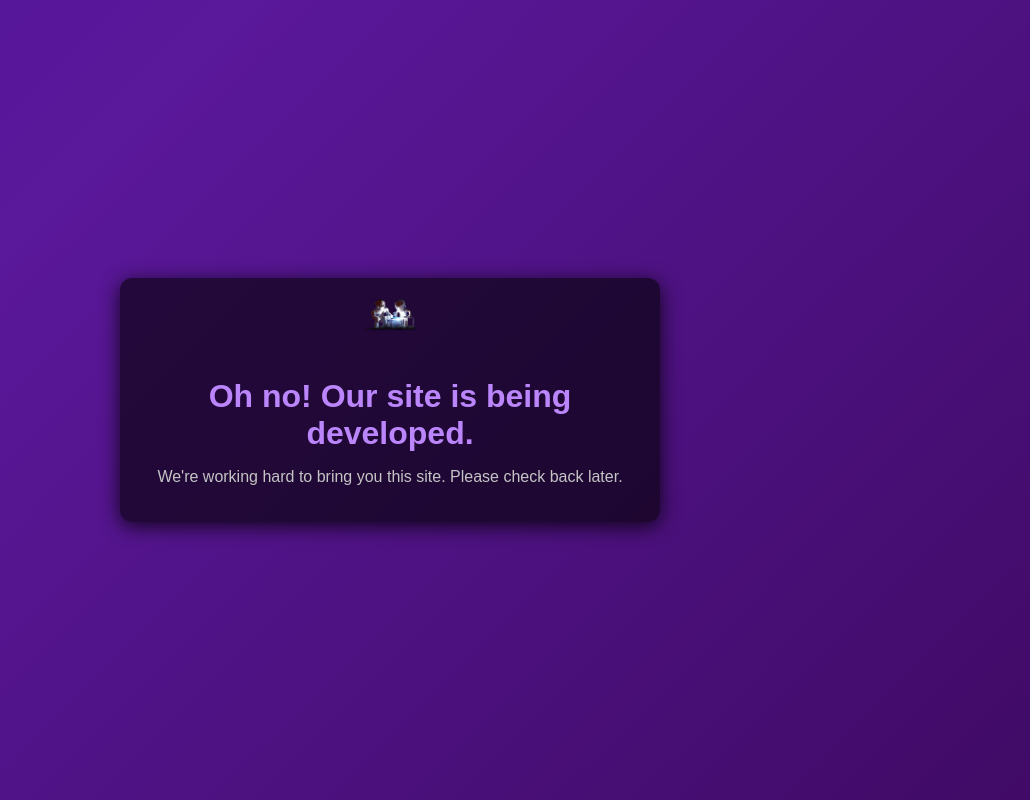
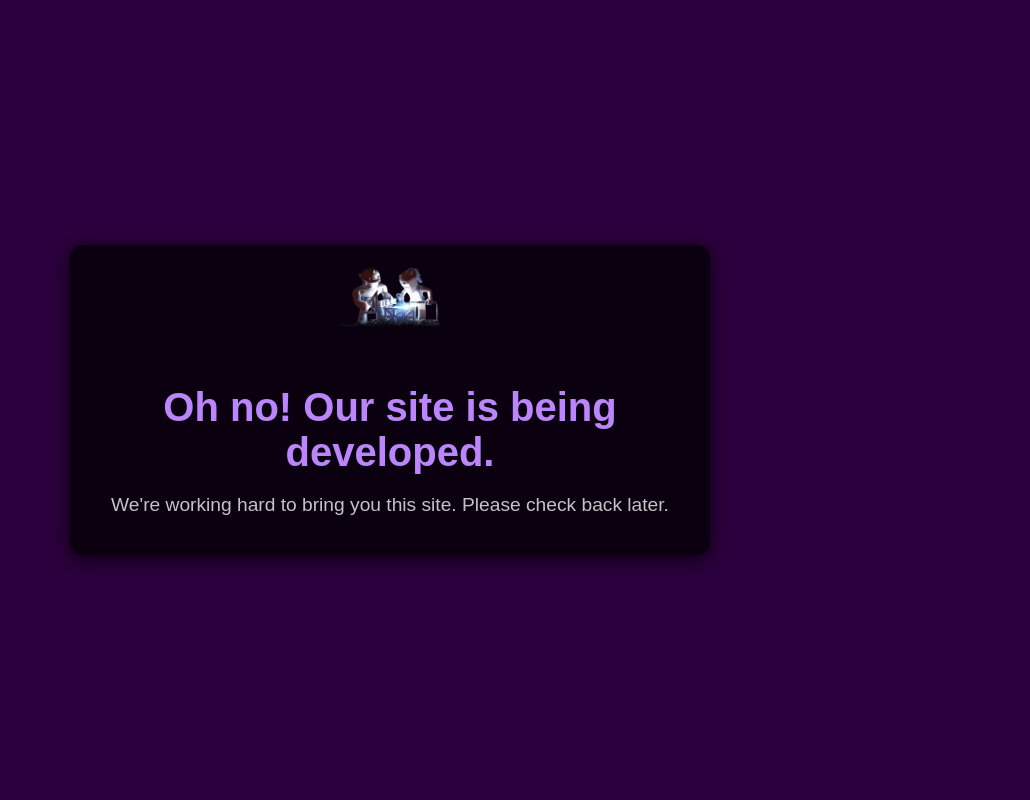
Before and after one commit to FaceBLOXsite/bloxora, a plain HTML site: page index.html in a window 1280 px wide. Shown: the whole page, without its empty margins (250-1280 px from the left). Drawn offline with Linux system fonts and the light colour scheme.

Commit message:
Update styles.css

```diff
--- a/styles.css
+++ b/styles.css
@@ -1,8 +1,8 @@
 /* styles.css */
 @keyframes bgAnimation {
-    0% { background-position: 0% 50%; }
-    50% { background-position: 100% 50%; }
-    100% { background-position: 0% 50%; }
+    0% { background-color: #2c003e; } /* Dark Purple */
+    50% { background-color: #000000; } /* Black */
+    100% { background-color: #2c003e; } /* Back to Purple */
 }
 
 body {
@@ -13,35 +13,33 @@ body {
     display: flex;
     justify-content: center;
     align-items: center;
-    background: linear-gradient(-45deg, #2c003e, #5a189a, #3a0ca3, #240046);
-    background-size: 400% 400%;
-    animation: bgAnimation 10s ease infinite;
+    animation: bgAnimation 5s ease-in-out infinite;
     color: #ffffff;
 }
 
 .container {
     text-align: center;
     padding: 20px;
-    background: rgba(0, 0, 0, 0.6);
+    background: rgba(0, 0, 0, 0.75);
     border-radius: 12px;
     box-shadow: 0 4px 20px rgba(0, 0, 0, 0.8);
-    max-width: 500px;
+    max-width: 600px;
 }
 
 img {
-    width: 100px;
+    width: 200px; /* Increased size */
     height: auto;
     margin-bottom: 20px;
     border-radius: 8px;
 }
 
 h1 {
-    font-size: 2rem;
+    font-size: 2.5rem; /* Made heading slightly larger */
     margin-bottom: 10px;
     color: #bb86fc;
 }
 
 p {
-    font-size: 1rem;
+    font-size: 1.2rem; /* Slightly larger for better readability */
     color: #c4c4c4;
 }
```
